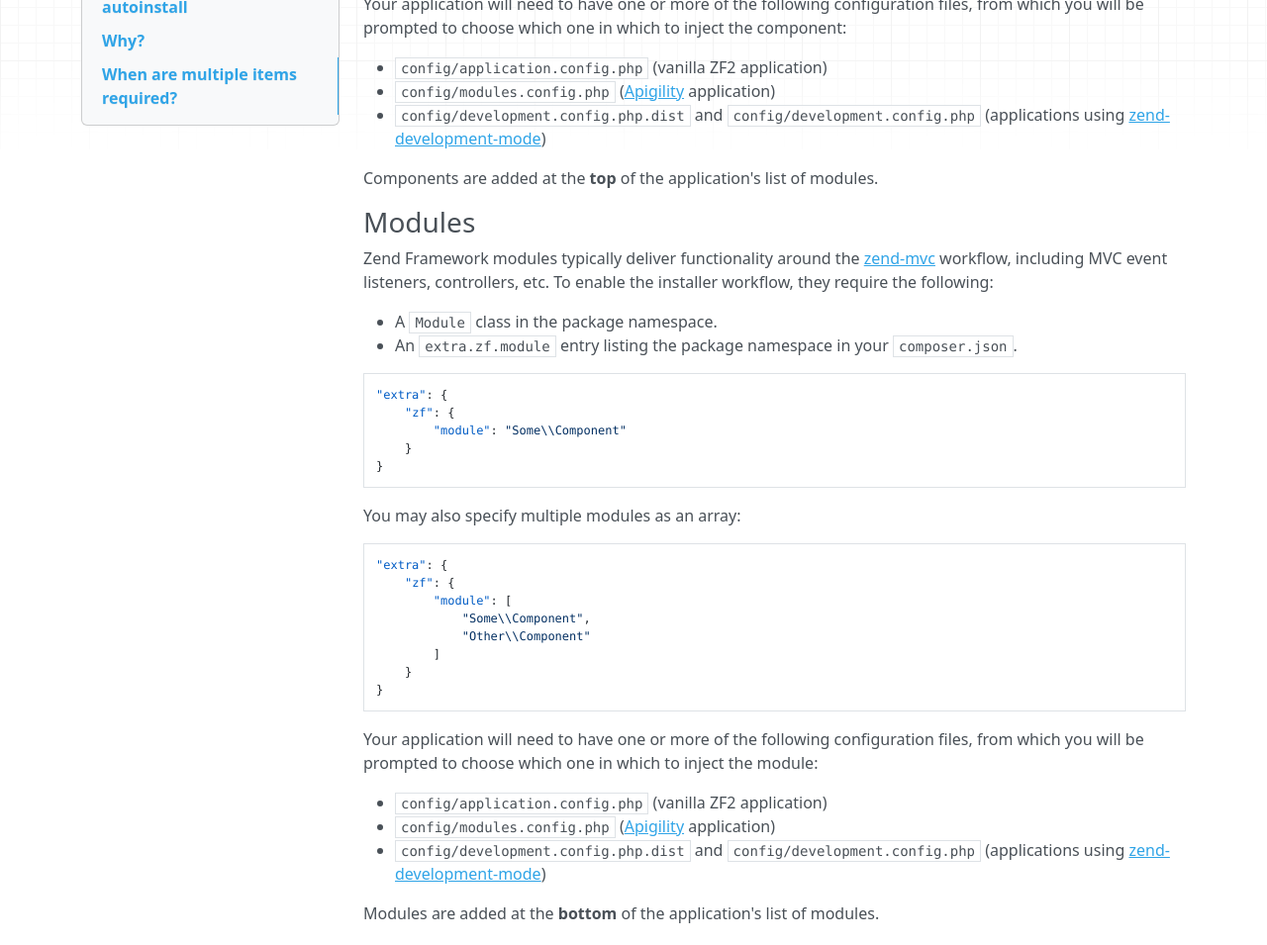
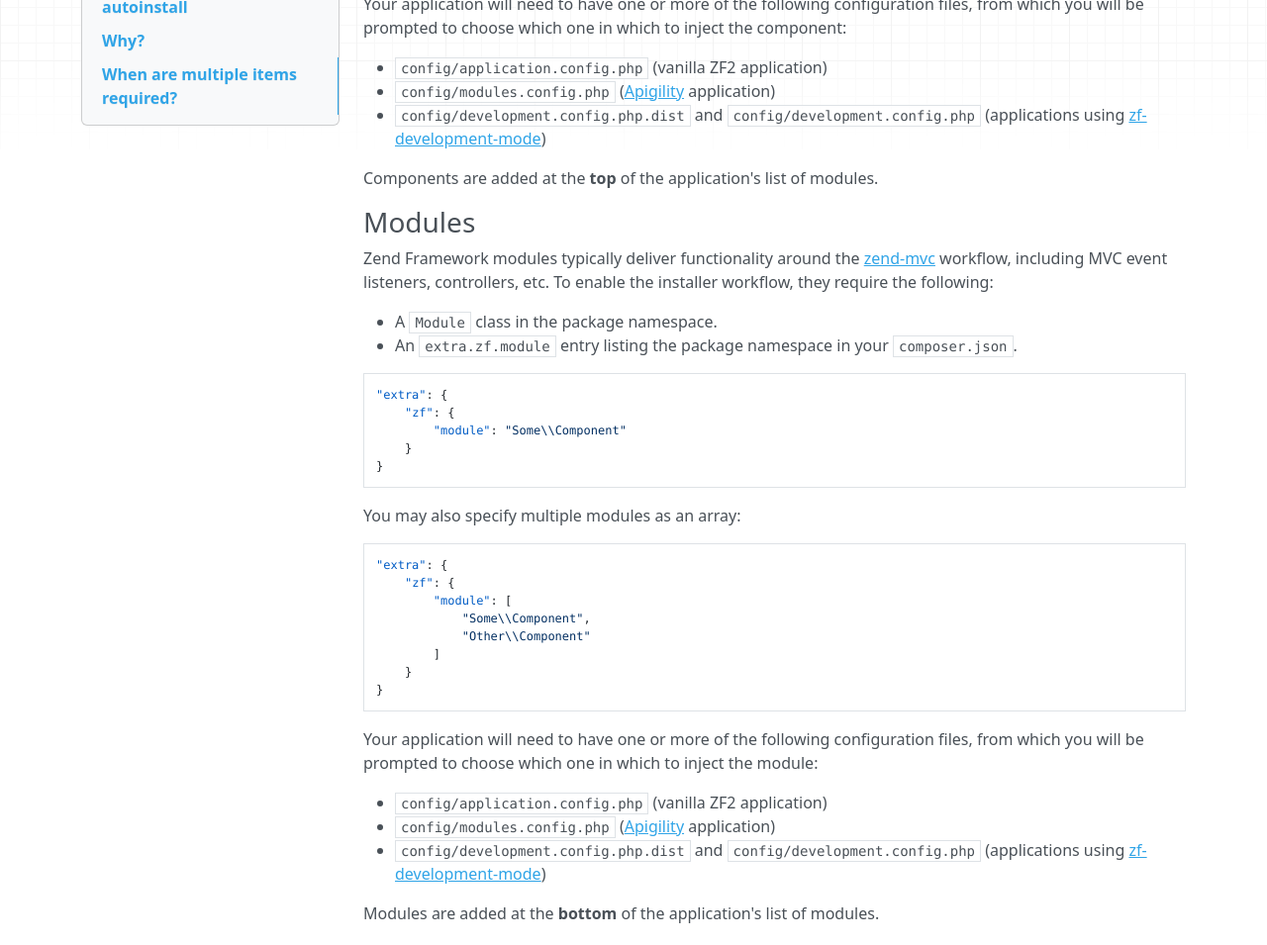
Before and after one commit to zendframework/zend-component-installer, an MkDocs documentation site: the page built from docs/book/index.md, in a window 1280 px wide and 1400 px high, scrolled down 773 px. Shown: the part 155-1110 px from the top of the window at 99% size. Built offline with MkDocs 1.6.1, drawn with Linux system fonts in a browser that asks for light colours; nearby versions of some CDN libraries.

Commit message:
Fixed link and name for: zf-development-mode

```diff
--- a/docs/book/index.md
+++ b/docs/book/index.md
@@ -54,7 +54,7 @@ the component:
 * `config/application.config.php` (vanilla ZF2 application)
 * `config/modules.config.php` ([Apigility](https://apigility.org) application)
 * `config/development.config.php.dist` and `config/development.config.php`
-  (applications using [zend-development-mode](https://github.com/zendframework/zend-development-mode))
+  (applications using [zf-development-mode](https://github.com/zfcampus/zf-development-mode))
 
 Components are added at the **top** of the application's list of modules.
 
@@ -96,7 +96,7 @@ the module:
 * `config/application.config.php` (vanilla ZF2 application)
 * `config/modules.config.php` ([Apigility](https://apigility.org) application)
 * `config/development.config.php.dist` and `config/development.config.php`
-  (applications using [zend-development-mode](https://github.com/zendframework/zend-development-mode))
+  (applications using [zf-development-mode](https://github.com/zfcampus/zf-development-mode))
 
 Modules are added at the **bottom** of the application's list of modules.
 
```
Also changed, not shown: CHANGELOG.md (+1 -1 lines).
